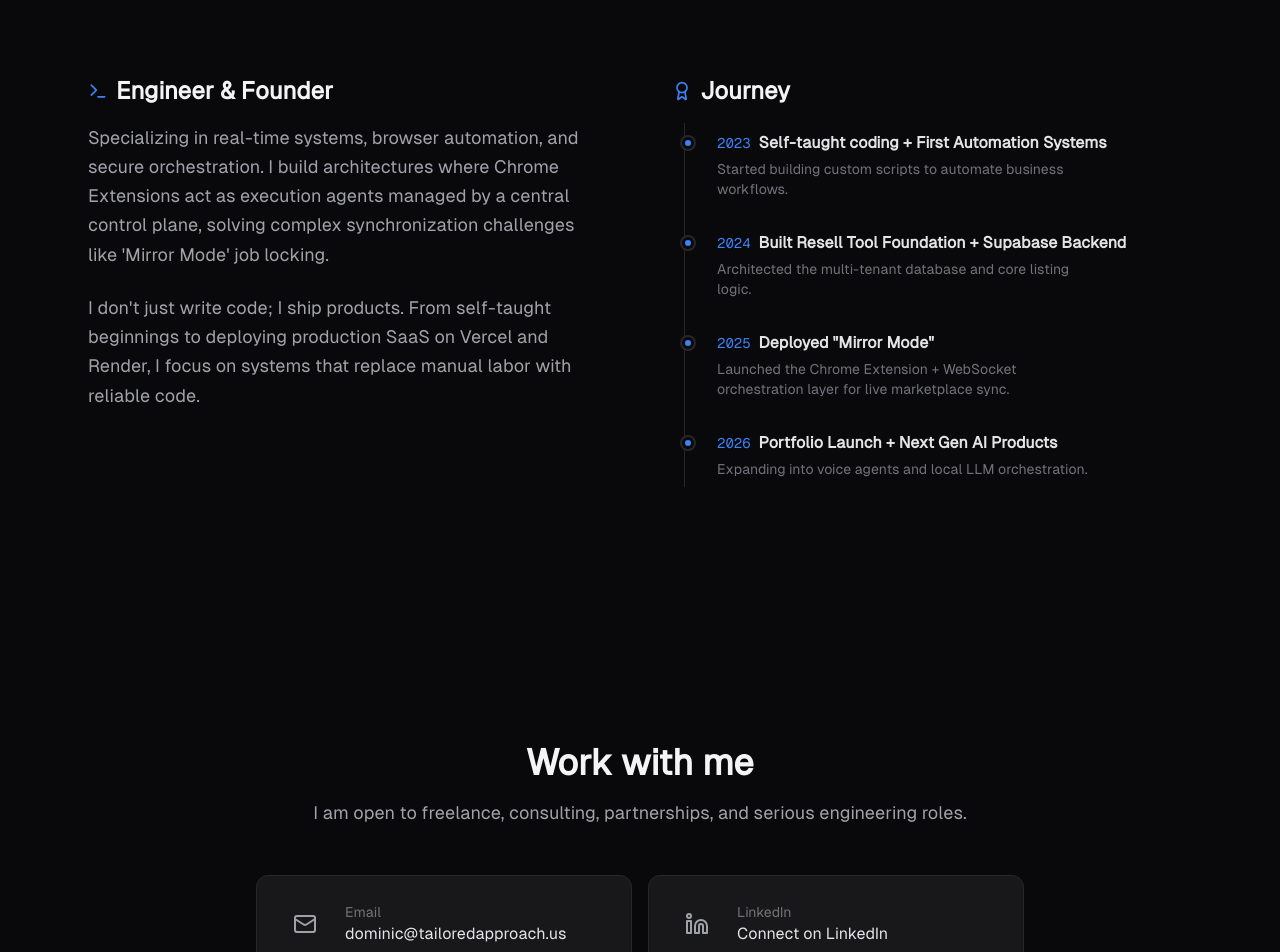
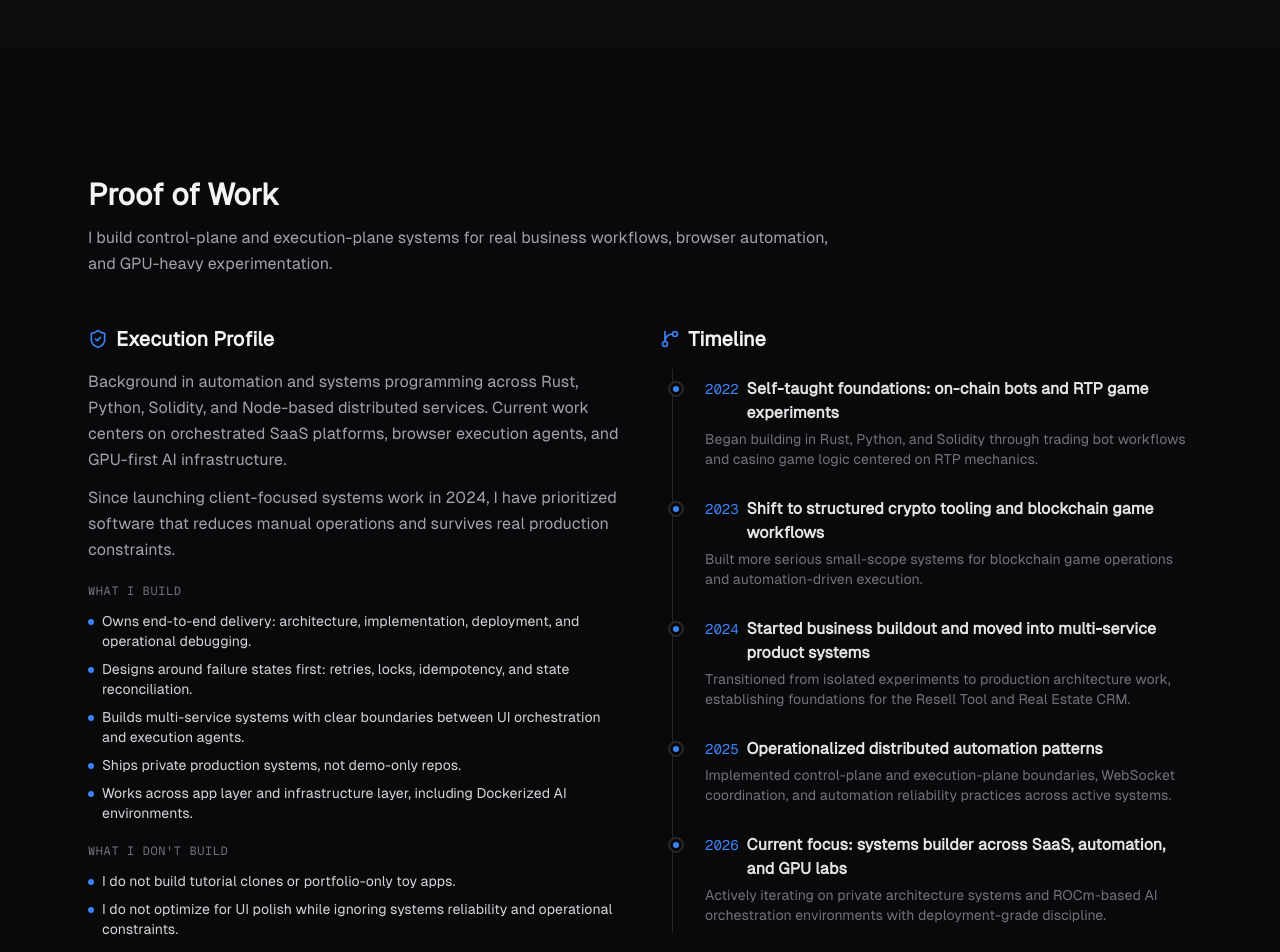
Before and after one commit to Nicci115/Portfolio, a React (Vite) app: page / in a window 1280 px wide. Shown: the part 4600-5552 px from the top of the page. Built offline with nearby package versions, Linux system fonts and the light colour scheme.

Commit message:
Fixing the eng/fnder and journey section placeholders with rand contents

```diff
--- a/src/content/portfolio.ts
+++ b/src/content/portfolio.ts
@@ -81,6 +81,11 @@ export interface PortfolioData {
   featuredProjects: FeaturedProject[];
   systemsMindset: string[];
   skills: Skills;
+  proofOfWork: {
+    positioning: string;
+    buildScope: string[];
+    antiScope: string[];
+  };
   timeline: TimelineItem[];
   bio: {
     technical: string;
@@ -299,42 +304,79 @@ export const portfolio: PortfolioData = {
   ],
   skills: {
     frontend: ['React', 'TypeScript', 'Tailwind CSS', 'Vite'],
-    backend: ['Node.js', 'Express', 'Supabase', 'PostgreSQL'],
-    automation: ['Puppeteer', 'Chrome Extensions (MV3)', 'WebSockets', 'Job Queues'],
+    backend: ['Node.js', 'Express', 'Supabase', 'PostgreSQL', 'Redis', 'Python', 'Rust'],
+    automation: [
+      'Chrome Extensions (MV3)',
+      'WebSockets',
+      'Job Queues',
+      'n8n',
+      'Twilio',
+      'Resend',
+      'Google APIs',
+      'Puppeteer',
+      'Solidity tooling',
+      'On-chain bot scripting',
+    ],
     ai: [
       'OpenAI API',
       'Gemini CLI',
       'Local LLMs (Qwen, Ollama)',
       'Multi-agent Orchestration',
+      'ROCm stack',
+      'Dockerized model orchestration',
+    ],
+  },
+  proofOfWork: {
+    positioning:
+      'I build control-plane and execution-plane systems for real business workflows, browser automation, and GPU-heavy experimentation.',
+    buildScope: [
+      'Owns end-to-end delivery: architecture, implementation, deployment, and operational debugging.',
+      'Designs around failure states first: retries, locks, idempotency, and state reconciliation.',
+      'Builds multi-service systems with clear boundaries between UI orchestration and execution agents.',
+      'Ships private production systems, not demo-only repos.',
+      'Works across app layer and infrastructure layer, including Dockerized AI environments.',
+    ],
+    antiScope: [
+      'I do not build tutorial clones or portfolio-only toy apps.',
+      'I do not optimize for UI polish while ignoring systems reliability and operational constraints.',
     ],
   },
   bio: {
     technical:
-      "Specializing in real-time systems, browser automation, and secure orchestration. I build architectures where Chrome Extensions act as execution agents managed by a central control plane, solving complex synchronization challenges like 'Mirror Mode' job locking.",
+      'Background in automation and systems programming across Rust, Python, Solidity, and Node-based distributed services. Current work centers on orchestrated SaaS platforms, browser execution agents, and GPU-first AI infrastructure.',
     founder:
-      "I don't just write code; I ship products. From self-taught beginnings to deploying production SaaS on Vercel and Render, I focus on systems that replace manual labor with reliable code.",
+      'Since launching client-focused systems work in 2024, I have prioritized software that reduces manual operations and survives real production constraints.',
   },
   timeline: [
     {
+      year: '2022',
+      title: 'Self-taught foundations: on-chain bots and RTP game experiments',
+      description:
+        'Began building in Rust, Python, and Solidity through trading bot workflows and casino game logic centered on RTP mechanics.',
+    },
+    {
       year: '2023',
-      title: 'Self-taught coding + First Automation Systems',
-      description: 'Started building custom scripts to automate business workflows.',
+      title: 'Shift to structured crypto tooling and blockchain game workflows',
+      description:
+        'Built more serious small-scope systems for blockchain game operations and automation-driven execution.',
     },
     {
       year: '2024',
-      title: 'Built Resell Tool Foundation + Supabase Backend',
-      description: 'Architected the multi-tenant database and core listing logic.',
+      title: 'Started business buildout and moved into multi-service product systems',
+      description:
+        'Transitioned from isolated experiments to production architecture work, establishing foundations for the Resell Tool and Real Estate CRM.',
     },
     {
       year: '2025',
-      title: 'Deployed "Mirror Mode"',
+      title: 'Operationalized distributed automation patterns',
       description:
-        'Launched the Chrome Extension + WebSocket orchestration layer for live marketplace sync.',
+        'Implemented control-plane and execution-plane boundaries, WebSocket coordination, and automation reliability practices across active systems.',
     },
     {
       year: '2026',
-      title: 'Portfolio Launch + Next Gen AI Products',
-      description: 'Expanding into voice agents and local LLM orchestration.',
+      title: 'Current focus: systems builder across SaaS, automation, and GPU labs',
+      description:
+        'Actively iterating on private architecture systems and ROCm-based AI orchestration environments with deployment-grade discipline.',
     },
   ],
 };
--- a/src/features/credibility/Credibility.tsx
+++ b/src/features/credibility/Credibility.tsx
@@ -3,37 +3,69 @@ import { portfolio } from '@/content/portfolio';
 import { Section } from '@/components/ui/Section';
 import { motion } from 'framer-motion';
 import { fadeInUp } from '@/utils/motion';
-import { Terminal, Award } from 'lucide-react';
+import { ShieldCheck, GitBranch } from 'lucide-react';
 
 export const Credibility = () => {
-  const { timeline, bio } = portfolio;
+  const { timeline, bio, proofOfWork } = portfolio;
 
   return (
     <Section id="credibility">
-      <div className="grid grid-cols-1 md:grid-cols-2 gap-16">
-        {/* Bio Section */}
-        <div className="space-y-8">
+      <div className="space-y-12">
+        <motion.div variants={fadeInUp} className="space-y-3 max-w-3xl">
+          <h2 className="text-3xl font-bold text-zinc-100">Proof of Work</h2>
+          <p className="text-zinc-400 leading-relaxed">{proofOfWork.positioning}</p>
+        </motion.div>
+
+        <div className="grid grid-cols-1 md:grid-cols-2 gap-10">
           <motion.div variants={fadeInUp}>
             <div className="flex items-center gap-2 mb-4">
-              <Terminal className="w-5 h-5 text-accent" />
-              <h2 className="text-2xl font-bold text-zinc-100">Engineer & Founder</h2>
+              <ShieldCheck className="w-5 h-5 text-accent" />
+              <h3 className="text-xl font-bold text-zinc-100">Execution Profile</h3>
             </div>
-            <div className="space-y-6 text-lg text-zinc-400 leading-relaxed">
-              <p>{bio.technical}</p>
-              <p>{bio.founder}</p>
+
+            <div className="space-y-5">
+              <div className="space-y-3 text-zinc-400 leading-relaxed">
+                <p>{bio.technical}</p>
+                <p>{bio.founder}</p>
+              </div>
+
+              <div>
+                <p className="text-xs font-mono uppercase tracking-wider text-zinc-500 mb-3">
+                  What I Build
+                </p>
+                <ul className="space-y-2">
+                  {proofOfWork.buildScope.map((item) => (
+                    <li key={item} className="text-sm text-zinc-300 flex items-start gap-2">
+                      <span className="w-1.5 h-1.5 rounded-full bg-accent mt-2 flex-shrink-0" />
+                      {item}
+                    </li>
+                  ))}
+                </ul>
+              </div>
+
+              <div>
+                <p className="text-xs font-mono uppercase tracking-wider text-zinc-500 mb-3">
+                  What I Don&apos;t Build
+                </p>
+                <ul className="space-y-2">
+                  {proofOfWork.antiScope.map((item) => (
+                    <li key={item} className="text-sm text-zinc-300 flex items-start gap-2">
+                      <span className="w-1.5 h-1.5 rounded-full bg-accent mt-2 flex-shrink-0" />
+                      {item}
+                    </li>
+                  ))}
+                </ul>
+              </div>
             </div>
           </motion.div>
-        </div>
 
-        {/* Timeline Section */}
-        <div className="space-y-8">
-           <motion.div variants={fadeInUp}>
+          <motion.div variants={fadeInUp}>
             <div className="flex items-center gap-2 mb-4">
-              <Award className="w-5 h-5 text-accent" />
-              <h2 className="text-2xl font-bold text-zinc-100">Journey</h2>
+              <GitBranch className="w-5 h-5 text-accent" />
+              <h3 className="text-xl font-bold text-zinc-100">Timeline</h3>
             </div>
 
-            <div className="relative border-l border-zinc-800 ml-3 space-y-8 pl-8 py-2">
+            <div className="relative border-l border-zinc-800 ml-3 space-y-7 pl-8 py-2">
               {timeline.map((item, index) => (
                 <div key={index} className="relative">
                   <span className="absolute -left-[37px] top-1 h-4 w-4 rounded-full border-2 border-zinc-800 bg-zinc-950 flex items-center justify-center">
@@ -43,7 +75,7 @@ export const Credibility = () => {
                     <span className="font-mono text-sm text-accent">{item.year}</span>
                     <h3 className="text-base font-bold text-zinc-200">{item.title}</h3>
                   </div>
-                  <p className="text-sm text-zinc-500 max-w-sm">{item.description}</p>
+                  <p className="text-sm text-zinc-500">{item.description}</p>
                 </div>
               ))}
             </div>
```
